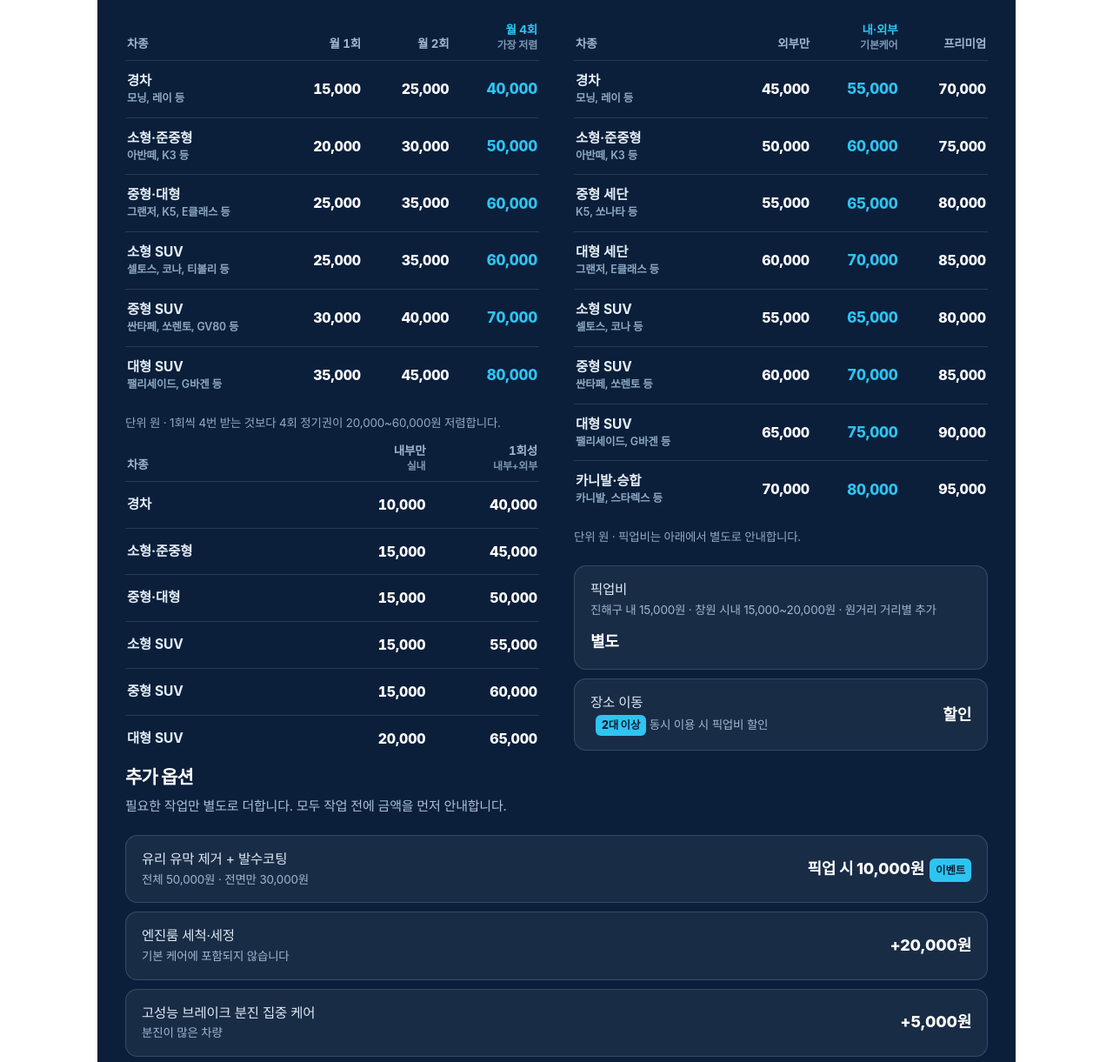
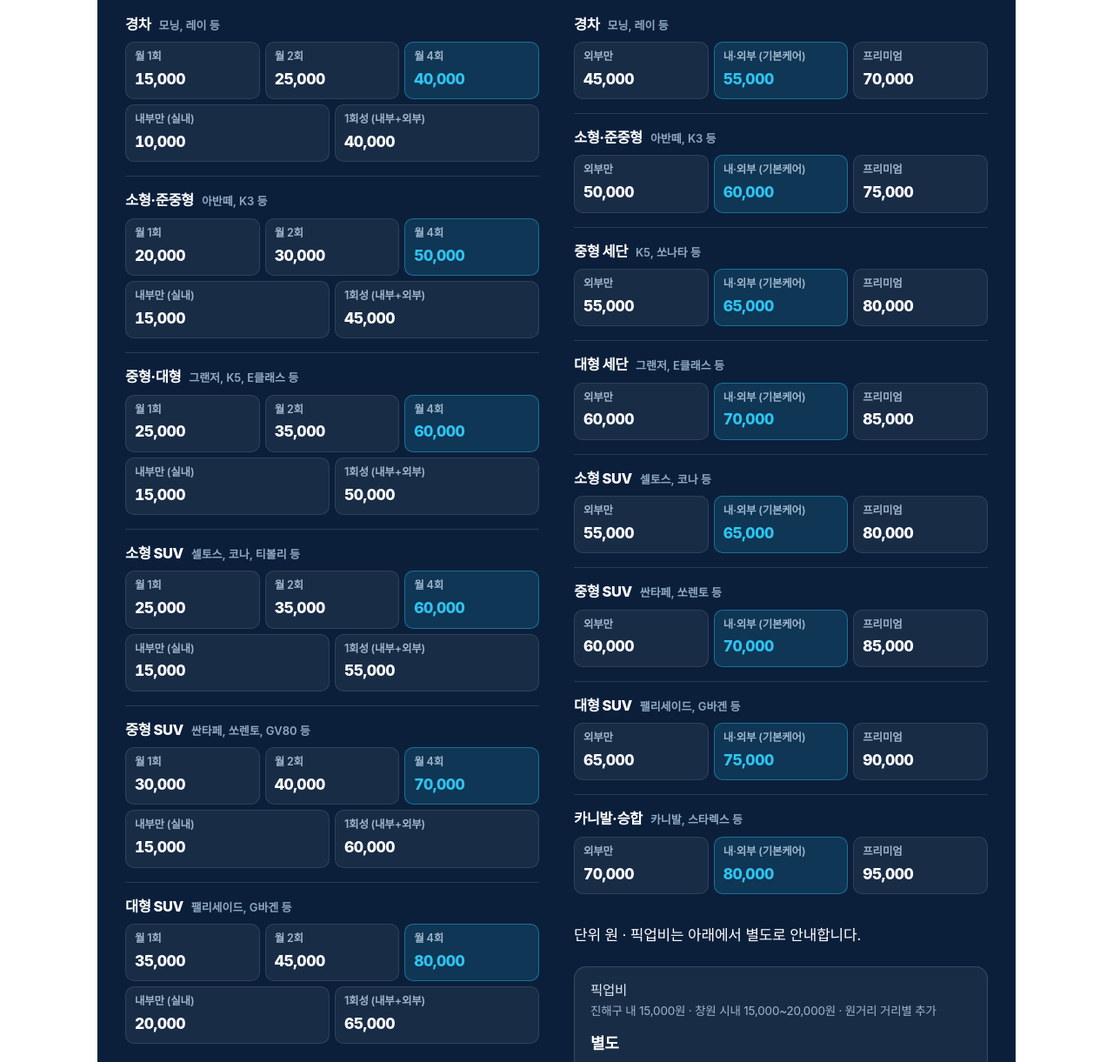
Before and after one commit to SeChaBoo/sechaboo.github.io, a plain HTML site: page pv5/index.html in a window 1280 px wide. Shown: the part 3341-4562 px from the top of the page at 87% size. Drawn offline with Linux system fonts and the light colour scheme; a web font is replaced by a local one.

Commit message:
temp: v5 preview iteration 7

```diff
--- a/pv5/index.html
+++ b/pv5/index.html
@@ -152,23 +152,18 @@
   .pricegroup h3{margin:0 0 4px; font-size:21px; font-weight:800; letter-spacing:-0.035em; display:flex; align-items:center; gap:9px; flex-wrap:wrap}
   .pricegroup h3 .tag{font-size:13px; font-weight:800; color:#062033; background:var(--accent); border-radius:7px; padding:4px 9px; letter-spacing:0}
   .pricegroup .pg-sub{margin:0 0 16px; font-size:15px; color:#A9C0D6; line-height:1.55}
-  .ptable{width:100%; border-collapse:collapse; table-layout:fixed; font-variant-numeric:tabular-nums}
-  .ptable.t4 th:first-child,.ptable.t4 td:first-child{width:36%}
-  .ptable.t3 th:first-child,.ptable.t3 td:first-child{width:46%}
-  .ptable caption{position:absolute; width:1px; height:1px; overflow:hidden; clip:rect(0 0 0 0)}
-  .ptable th,.ptable td{padding:13px 2px; text-align:right; border-bottom:1px solid rgba(255,255,255,.12); white-space:nowrap}
-  .ptable th:first-child,.ptable td:first-child{text-align:left; white-space:normal; padding-right:6px}
-  .ptable thead th{font-size:13.5px; font-weight:700; color:#9FB6CE; padding-bottom:9px; line-height:1.3; vertical-align:bottom}
-  .ptable thead th small{display:block; font-size:12px; font-weight:600; color:#7C97B2; margin-top:1px}
-  .ptable thead th.hi{color:var(--accent)}
-  .ptable tbody th{font-size:15.5px; font-weight:700; color:#E6EFF8; line-height:1.35}
-  .ptable tbody th small{display:block; font-size:12.5px; font-weight:600; color:#8FA9C1; margin-top:1px; white-space:normal}
-  .ptable tbody td{font-size:16px; font-weight:800; color:#fff}
-  .ptable td.hi{color:var(--accent); font-size:17px; font-weight:800}
-  .ptable tbody tr:last-child th,.ptable tbody tr:last-child td{border-bottom:0}
-  .ptable .unit{font-size:12px; font-weight:700; color:#8FA9C1; margin-left:1px}
-  .ptable+.ptable{margin-top:18px}
-  .pg-note{margin:12px 0 0; font-size:13.5px; color:#8FA9C1; line-height:1.55}
+  .plist{display:grid}
+  .pclass{padding:16px 0; border-top:1px solid rgba(255,255,255,.12)}
+  .pclass:first-child{padding-top:4px; border-top:0}
+  .pclass .nm{font-size:16.5px; font-weight:800; letter-spacing:-0.03em; color:#fff; line-height:1.35}
+  .pclass .nm small{display:inline-block; margin-left:6px; font-size:13px; font-weight:600; color:#8FA9C1; letter-spacing:0}
+  .vals{display:grid; grid-template-columns:repeat(3,1fr); gap:6px; margin-top:9px}
+  .vals.two{grid-template-columns:1fr 1fr; margin-top:6px}
+  .vals div{background:rgba(255,255,255,.06); border:1px solid rgba(255,255,255,.10); border-radius:10px; padding:8px 10px}
+  .vals span{display:block; font-size:12.5px; font-weight:600; color:#9FB6CE; line-height:1.35}
+  .vals b{display:block; margin-top:2px; font-size:17.5px; font-weight:800; letter-spacing:-0.03em; color:#fff; font-variant-numeric:tabular-nums}
+  .vals .hi{background:rgba(46,196,241,.14); border-color:rgba(46,196,241,.42)}
+  .vals .hi b{color:var(--accent)}
   .addon{display:grid; gap:10px; margin-top:22px}
   .addon .row{display:flex; align-items:center; justify-content:space-between; gap:12px; padding:16px 18px;
     background:rgba(255,255,255,.06); border:1px solid rgba(255,255,255,.14); border-radius:14px; flex-wrap:wrap}
@@ -493,58 +488,152 @@
         <div class="pricegroup">
           <h3>출장세차 <span class="tag">방문</span></h3>
           <p class="pg-sub">주차된 자리에서 진행합니다. 정기권은 월 단위로 관리합니다.</p>
-
-          <table class="ptable t4">
-            <caption>출장세차 정기권 요금</caption>
-            <thead>
-              <tr><th scope="col">차종</th><th scope="col">월 1회</th><th scope="col">월 2회</th><th scope="col" class="hi">월 4회<small>가장 저렴</small></th></tr>
-            </thead>
-            <tbody>
-              <tr><th scope="row">경차<small>모닝, 레이 등</small></th><td>15,000</td><td>25,000</td><td class="hi">40,000</td></tr>
-              <tr><th scope="row">소형·준중형<small>아반떼, K3 등</small></th><td>20,000</td><td>30,000</td><td class="hi">50,000</td></tr>
-              <tr><th scope="row">중형·대형<small>그랜저, K5, E클래스 등</small></th><td>25,000</td><td>35,000</td><td class="hi">60,000</td></tr>
-              <tr><th scope="row">소형 SUV<small>셀토스, 코나, 티볼리 등</small></th><td>25,000</td><td>35,000</td><td class="hi">60,000</td></tr>
-              <tr><th scope="row">중형 SUV<small>싼타페, 쏘렌토, GV80 등</small></th><td>30,000</td><td>40,000</td><td class="hi">70,000</td></tr>
-              <tr><th scope="row">대형 SUV<small>팰리세이드, G바겐 등</small></th><td>35,000</td><td>45,000</td><td class="hi">80,000</td></tr>
-            </tbody>
-          </table>
+          <div class="plist">
+          <div class="pclass">
+            <div class="nm">경차 <small>모닝, 레이 등</small></div>
+            <div class="vals">
+              <div><span>월 1회</span><b>15,000</b></div>
+              <div><span>월 2회</span><b>25,000</b></div>
+              <div class="hi"><span>월 4회</span><b>40,000</b></div>
+            </div>
+            <div class="vals two">
+              <div><span>내부만 (실내)</span><b>10,000</b></div>
+              <div><span>1회성 (내부+외부)</span><b>40,000</b></div>
+            </div>
+          </div>
+          <div class="pclass">
+            <div class="nm">소형·준중형 <small>아반떼, K3 등</small></div>
+            <div class="vals">
+              <div><span>월 1회</span><b>20,000</b></div>
+              <div><span>월 2회</span><b>30,000</b></div>
+              <div class="hi"><span>월 4회</span><b>50,000</b></div>
+            </div>
+            <div class="vals two">
+              <div><span>내부만 (실내)</span><b>15,000</b></div>
+              <div><span>1회성 (내부+외부)</span><b>45,000</b></div>
+            </div>
+          </div>
+          <div class="pclass">
+            <div class="nm">중형·대형 <small>그랜저, K5, E클래스 등</small></div>
+            <div class="vals">
+              <div><span>월 1회</span><b>25,000</b></div>
+              <div><span>월 2회</span><b>35,000</b></div>
+              <div class="hi"><span>월 4회</span><b>60,000</b></div>
+            </div>
+            <div class="vals two">
+              <div><span>내부만 (실내)</span><b>15,000</b></div>
+              <div><span>1회성 (내부+외부)</span><b>50,000</b></div>
+            </div>
+          </div>
+          <div class="pclass">
+            <div class="nm">소형 SUV <small>셀토스, 코나, 티볼리 등</small></div>
+            <div class="vals">
+              <div><span>월 1회</span><b>25,000</b></div>
+              <div><span>월 2회</span><b>35,000</b></div>
+              <div class="hi"><span>월 4회</span><b>60,000</b></div>
+            </div>
+            <div class="vals two">
+              <div><span>내부만 (실내)</span><b>15,000</b></div>
+              <div><span>1회성 (내부+외부)</span><b>55,000</b></div>
+            </div>
+          </div>
+          <div class="pclass">
+            <div class="nm">중형 SUV <small>싼타페, 쏘렌토, GV80 등</small></div>
+            <div class="vals">
+              <div><span>월 1회</span><b>30,000</b></div>
+              <div><span>월 2회</span><b>40,000</b></div>
+              <div class="hi"><span>월 4회</span><b>70,000</b></div>
+            </div>
+            <div class="vals two">
+              <div><span>내부만 (실내)</span><b>15,000</b></div>
+              <div><span>1회성 (내부+외부)</span><b>60,000</b></div>
+            </div>
+          </div>
+          <div class="pclass">
+            <div class="nm">대형 SUV <small>팰리세이드, G바겐 등</small></div>
+            <div class="vals">
+              <div><span>월 1회</span><b>35,000</b></div>
+              <div><span>월 2회</span><b>45,000</b></div>
+              <div class="hi"><span>월 4회</span><b>80,000</b></div>
+            </div>
+            <div class="vals two">
+              <div><span>내부만 (실내)</span><b>20,000</b></div>
+              <div><span>1회성 (내부+외부)</span><b>65,000</b></div>
+            </div>
+          </div>
+          </div>
           <p class="pg-note">단위 원 · 1회씩 4번 받는 것보다 4회 정기권이 20,000~60,000원 저렴합니다.</p>
-
-          <table class="ptable t3">
-            <caption>출장세차 단건 요금</caption>
-            <thead>
-              <tr><th scope="col">차종</th><th scope="col">내부만<small>실내</small></th><th scope="col">1회성<small>내부+외부</small></th></tr>
-            </thead>
-            <tbody>
-              <tr><th scope="row">경차</th><td>10,000</td><td>40,000</td></tr>
-              <tr><th scope="row">소형·준중형</th><td>15,000</td><td>45,000</td></tr>
-              <tr><th scope="row">중형·대형</th><td>15,000</td><td>50,000</td></tr>
-              <tr><th scope="row">소형 SUV</th><td>15,000</td><td>55,000</td></tr>
-              <tr><th scope="row">중형 SUV</th><td>15,000</td><td>60,000</td></tr>
-              <tr><th scope="row">대형 SUV</th><td>20,000</td><td>65,000</td></tr>
-            </tbody>
-          </table>
         </div>
 
         <div class="pricegroup">
           <h3>픽업 디테일링 <span class="tag">픽업</span></h3>
           <p class="pg-sub">기본케어는 내·외부 표준, 프리미엄은 틈새·실내 디테일링까지 포함합니다.</p>
-          <table class="ptable t4">
-            <caption>픽업 디테일링 차종별 요금</caption>
-            <thead>
-              <tr><th scope="col">차종</th><th scope="col">외부만</th><th scope="col" class="hi">내·외부<small>기본케어</small></th><th scope="col">프리미엄</th></tr>
-            </thead>
-            <tbody>
-              <tr><th scope="row">경차<small>모닝, 레이 등</small></th><td>45,000</td><td class="hi">55,000</td><td>70,000</td></tr>
-              <tr><th scope="row">소형·준중형<small>아반떼, K3 등</small></th><td>50,000</td><td class="hi">60,000</td><td>75,000</td></tr>
-              <tr><th scope="row">중형 세단<small>K5, 쏘나타 등</small></th><td>55,000</td><td class="hi">65,000</td><td>80,000</td></tr>
-              <tr><th scope="row">대형 세단<small>그랜저, E클래스 등</small></th><td>60,000</td><td class="hi">70,000</td><td>85,000</td></tr>
-              <tr><th scope="row">소형 SUV<small>셀토스, 코나 등</small></th><td>55,000</td><td class="hi">65,000</td><td>80,000</td></tr>
-              <tr><th scope="row">중형 SUV<small>싼타페, 쏘렌토 등</small></th><td>60,000</td><td class="hi">70,000</td><td>85,000</td></tr>
-              <tr><th scope="row">대형 SUV<small>팰리세이드, G바겐 등</small></th><td>65,000</td><td class="hi">75,000</td><td>90,000</td></tr>
-              <tr><th scope="row">카니발·승합<small>카니발, 스타렉스 등</small></th><td>70,000</td><td class="hi">80,000</td><td>95,000</td></tr>
-            </tbody>
-          </table>
+          <div class="plist">
+          <div class="pclass">
+            <div class="nm">경차 <small>모닝, 레이 등</small></div>
+            <div class="vals">
+              <div><span>외부만</span><b>45,000</b></div>
+              <div class="hi"><span>내·외부 (기본케어)</span><b>55,000</b></div>
+              <div><span>프리미엄</span><b>70,000</b></div>
+            </div>
+          </div>
+          <div class="pclass">
+            <div class="nm">소형·준중형 <small>아반떼, K3 등</small></div>
+            <div class="vals">
+              <div><span>외부만</span><b>50,000</b></div>
+              <div class="hi"><span>내·외부 (기본케어)</span><b>60,000</b></div>
+              <div><span>프리미엄</span><b>75,000</b></div>
+            </div>
+          </div>
+          <div class="pclass">
+            <div class="nm">중형 세단 <small>K5, 쏘나타 등</small></div>
+            <div class="vals">
+              <div><span>외부만</span><b>55,000</b></div>
+              <div class="hi"><span>내·외부 (기본케어)</span><b>65,000</b></div>
+              <div><span>프리미엄</span><b>80,000</b></div>
+            </div>
+          </div>
+          <div class="pclass">
+            <div class="nm">대형 세단 <small>그랜저, E클래스 등</small></div>
+            <div class="vals">
+              <div><span>외부만</span><b>60,000</b></div>
+              <div class="hi"><span>내·외부 (기본케어)</span><b>70,000</b></div>
+              <div><span>프리미엄</span><b>85,000</b></div>
+            </div>
+          </div>
+          <div class="pclass">
+            <div class="nm">소형 SUV <small>셀토스, 코나 등</small></div>
+            <div class="vals">
+              <div><span>외부만</span><b>55,000</b></div>
+              <div class="hi"><span>내·외부 (기본케어)</span><b>65,000</b></div>
+              <div><span>프리미엄</span><b>80,000</b></div>
+            </div>
+          </div>
+          <div class="pclass">
+            <div class="nm">중형 SUV <small>싼타페, 쏘렌토 등</small></div>
+            <div class="vals">
+              <div><span>외부만</span><b>60,000</b></div>
+              <div class="hi"><span>내·외부 (기본케어)</span><b>70,000</b></div>
+              <div><span>프리미엄</span><b>85,000</b></div>
+            </div>
+          </div>
+          <div class="pclass">
+            <div class="nm">대형 SUV <small>팰리세이드, G바겐 등</small></div>
+            <div class="vals">
+              <div><span>외부만</span><b>65,000</b></div>
+              <div class="hi"><span>내·외부 (기본케어)</span><b>75,000</b></div>
+              <div><span>프리미엄</span><b>90,000</b></div>
+            </div>
+          </div>
+          <div class="pclass">
+            <div class="nm">카니발·승합 <small>카니발, 스타렉스 등</small></div>
+            <div class="vals">
+              <div><span>외부만</span><b>70,000</b></div>
+              <div class="hi"><span>내·외부 (기본케어)</span><b>80,000</b></div>
+              <div><span>프리미엄</span><b>95,000</b></div>
+            </div>
+          </div>
+          </div>
           <p class="pg-note">단위 원 · 픽업비는 아래에서 별도로 안내합니다.</p>
 
           <div class="addon">
```
